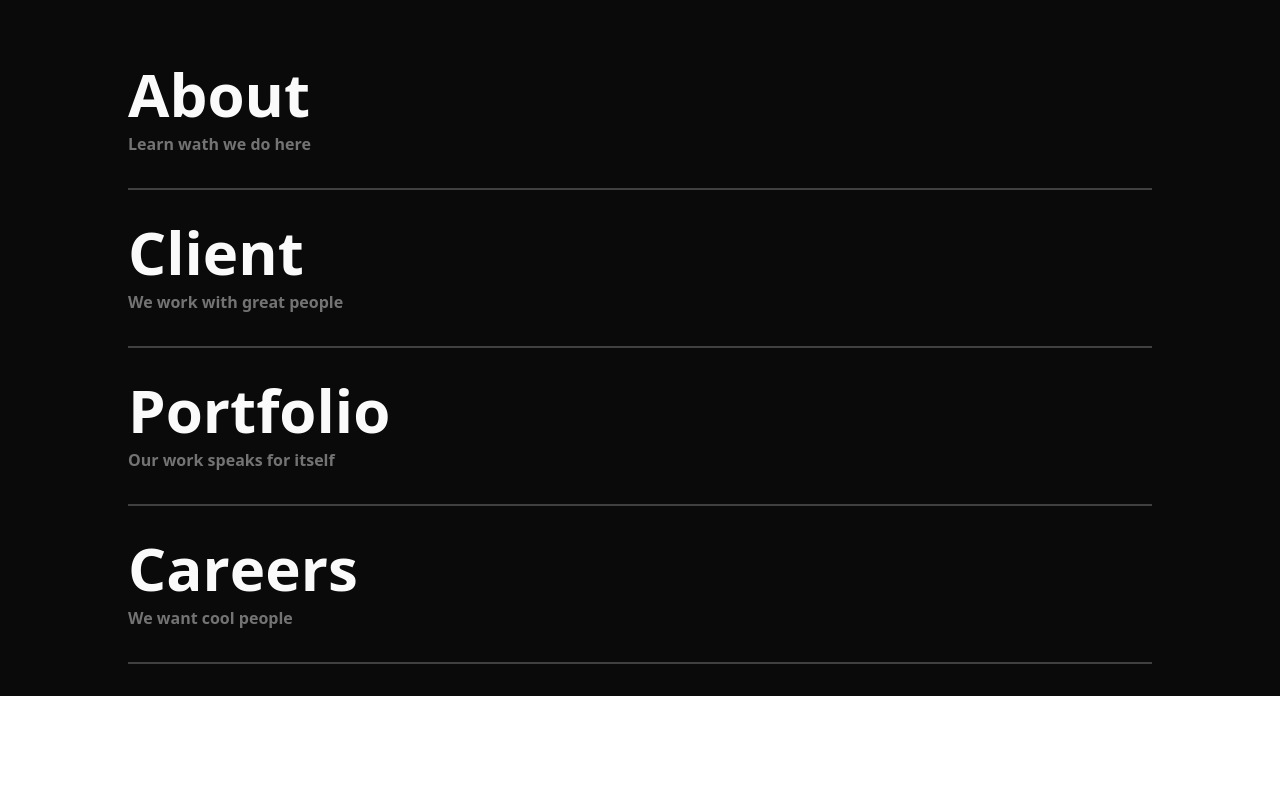
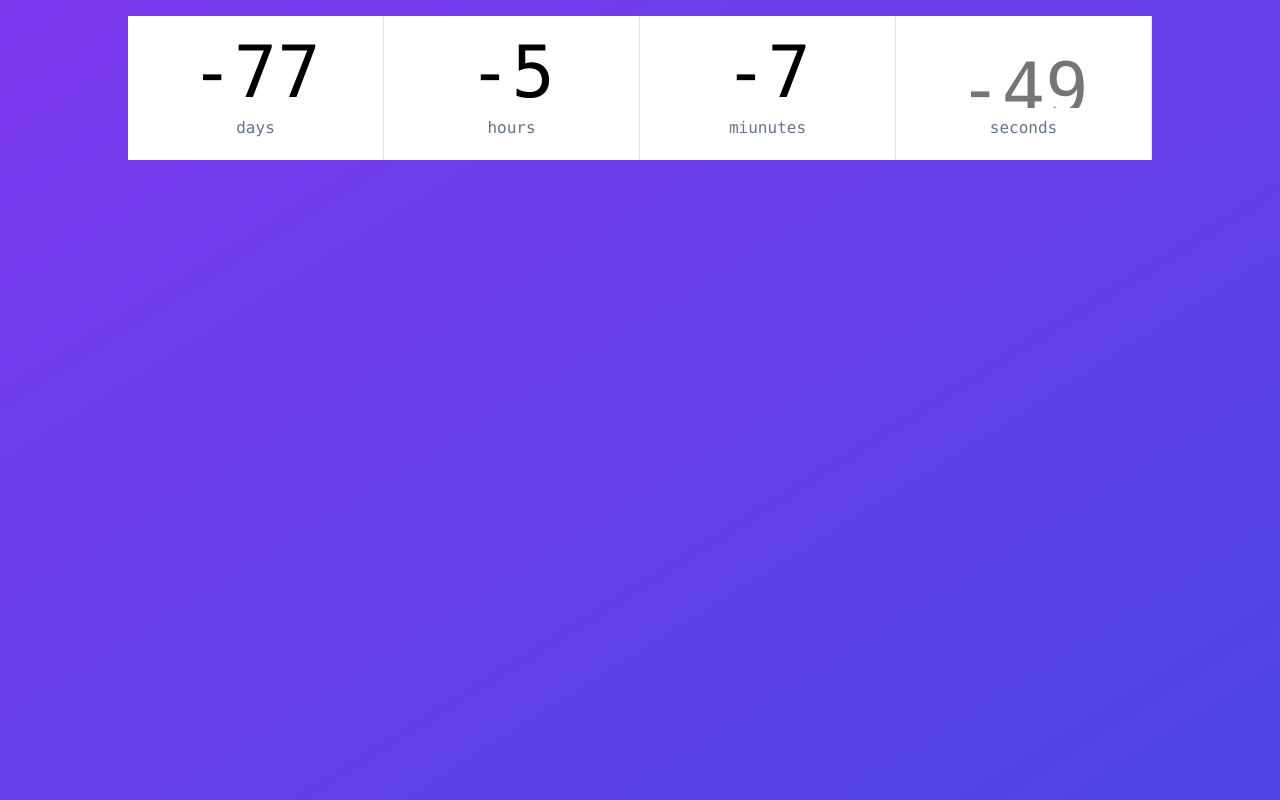
Before and after one commit to sudhanshuDongre24/react-motion, a React (Vite) app: page / in a window 1280 px wide. Built offline with nearby package versions, Linux system fonts and the light colour scheme; grey boxes are pictures that could not be loaded.

Commit message:
add shifting countDown project

```diff
--- a/src/App.tsx
+++ b/src/App.tsx
@@ -40,6 +40,7 @@ import SliderToggle from "./examples/SliderToggle.js";
 import AnimatedHamburgerButton from "./examples/AnimatedHamburgerButton.js";
 import CustomKanban from "./examples/CustomKanban.js";
 import HoverImageLink from "./examples/HoverImageLink.js";
+import ShiftingCountDown from "./examples/ShiftingCountDown.js";
 
 const App = () => {
   return (
@@ -85,7 +86,8 @@ const App = () => {
       {/* <SliderToggle /> */}
       {/* <AnimatedHamburgerButton /> */}
       {/* <CustomKanban /> */}
-      <HoverImageLink />
+      {/* <HoverImageLink /> */}
+      <ShiftingCountDown />
       {/* <Practice /> */}
     </div>
   );
--- /dev/null
+++ b/src/examples/ShiftingCountDown.tsx
@@ -0,0 +1,101 @@
+import { useAnimate } from "motion/react";
+import React, { useEffect, useRef, useState } from "react";
+
+const COUNTDOWN_FROM = "2024-10-01";
+
+const SECOND = 1000;
+const MINUTE = SECOND * 60;
+const HOUR = MINUTE * 60;
+const DAY = HOUR * 24;
+
+type Units = "Day" | "Hour" | "Minute" | "Second";
+
+const ShiftingCountDown = () => {
+  return (
+    <div className="bg-gradient-to-br from-violet-600 to-indigo-600 p-4 min-h-screen">
+      <div
+        className="mx-auto flex w-full max-w-5xl items-center
+      justify-center bg-white"
+      >
+        <CountdownItem unit="Day" text="days" />
+        <CountdownItem unit="Hour" text="hours" />
+        <CountdownItem unit="Minute" text="miunutes" />
+        <CountdownItem unit="Second" text="seconds" />
+      </div>
+    </div>
+  );
+};
+
+export default ShiftingCountDown;
+
+const CountdownItem = ({ unit, text }: { unit: Units; text: string }) => {
+  const { ref, time } = useTimer(unit);
+
+  return (
+    <div className="flex h-24 w-1/4 flex-col items-center justify-center gap-1 border-r-[1px] border-slate-200 font-mono md:h-36 md:gap-2">
+      <div className="relative w-full overflow-hidden text-center">
+        <span
+          ref={ref}
+          className="block text-2xl font-medium text-black md:text-4xl lg:text-6xl xl:text-7xl"
+        >
+          {time}
+        </span>
+      </div>
+      <span className="text-xs font-light text-slate-500 md:text-sm lg:text-base">
+        {text}
+      </span>
+    </div>
+  );
+};
+
+const useTimer = (unit) => {
+  const [ref, animate] = useAnimate();
+
+  const intervalRef = useRef<ReturnType<typeof setInterval> | null>(null);
+  const timeRef = useRef(0);
+
+  const [time, setTime] = useState(0);
+
+  useEffect(() => {
+    intervalRef.current = setInterval(handleCountDown, 1000);
+
+    return () => clearInterval(intervalRef.current || undefined);
+  }, []);
+
+  const handleCountDown = async () => {
+    const end = new Date(COUNTDOWN_FROM);
+    const now = new Date();
+    const distance = +end - +now;
+
+    let newTime = 0;
+
+    if (unit === "Day") {
+      newTime = Math.floor(distance / DAY);
+    } else if (unit === "Hour") {
+      newTime = Math.floor((distance % DAY) / HOUR);
+    } else if (unit === "Minute") {
+      newTime = Math.floor((distance % HOUR) / MINUTE);
+    } else {
+      newTime = Math.floor((distance % MINUTE) / SECOND);
+    }
+
+    if (newTime !== timeRef.current) {
+      await animate(
+        ref.current,
+        { y: ["0%", "-50%"], opacity: [1, 0] },
+        { duration: 0.35 }
+      );
+
+      timeRef.current = newTime;
+      setTime(newTime);
+
+      await animate(
+        ref.current,
+        { y: ["50%", "0%"], opacity: [0, 1] },
+        { duration: 0.35 }
+      );
+    }
+  };
+
+  return { ref, time };
+};
```
